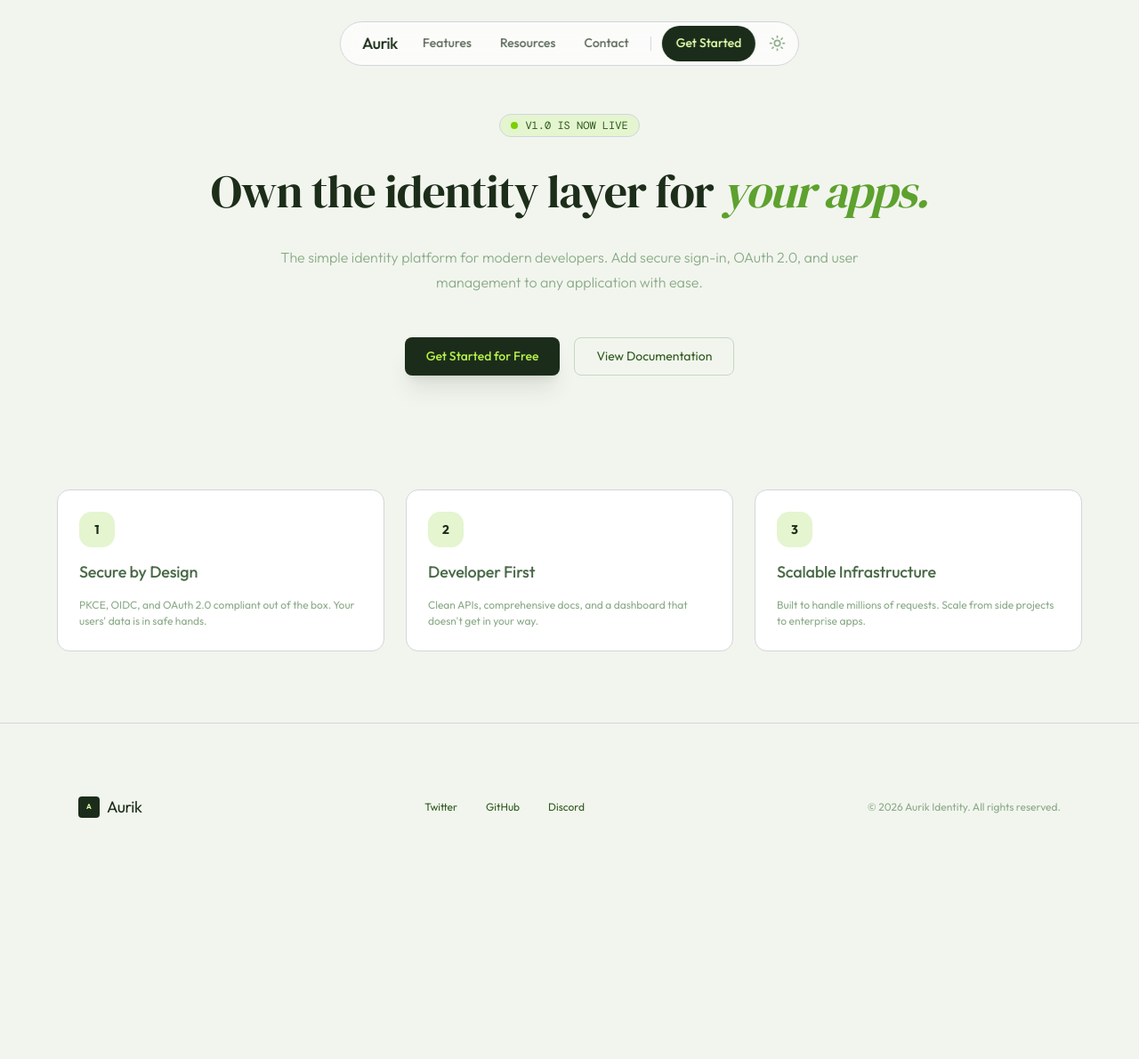
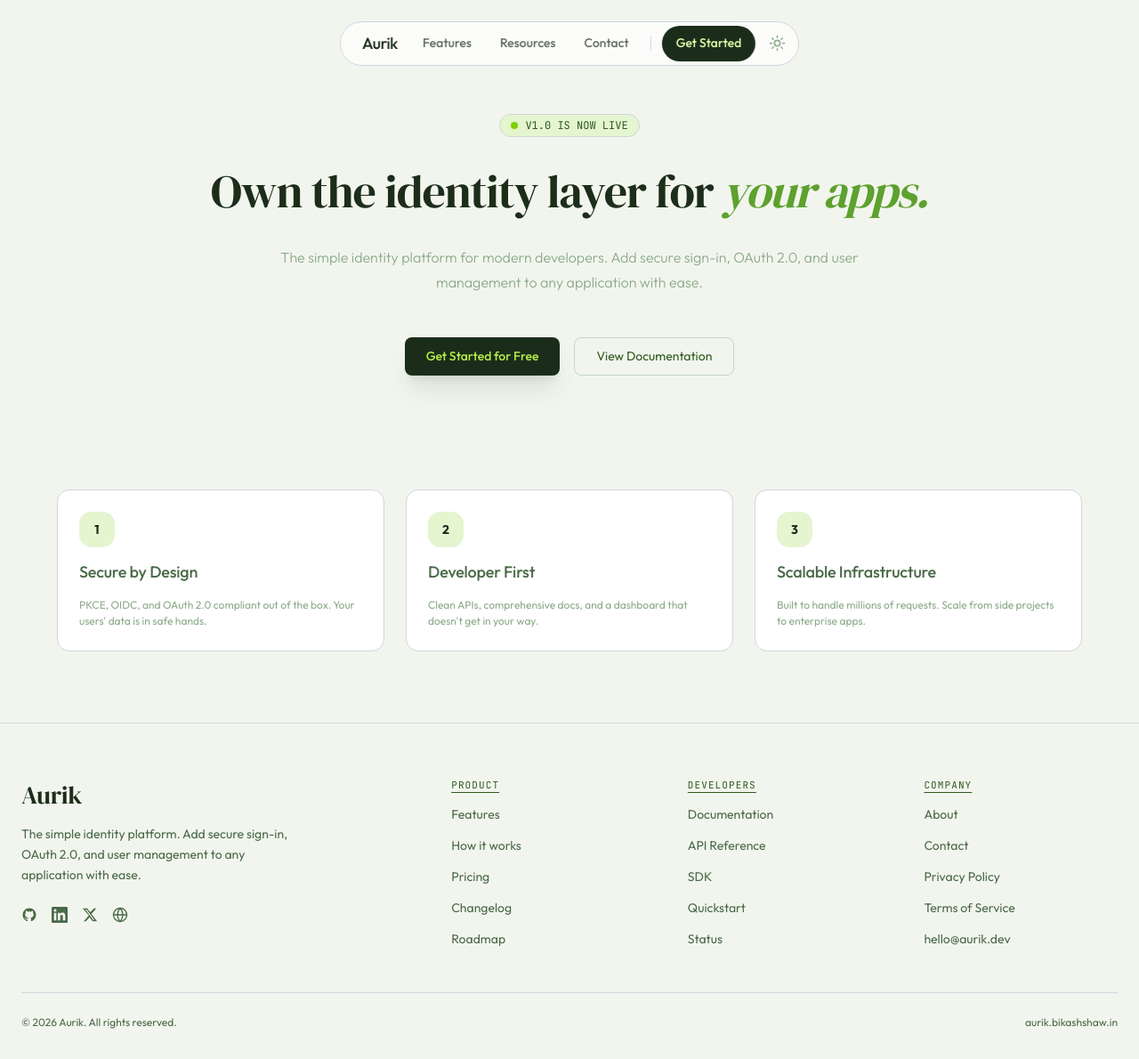
Before and after one commit to bikash138/Aurik, a Next.js app in the folder apps/web-app/: page / in a window 1280 px wide. Shown: the whole page at 89% size. Before the commit the page ends 1001 px from the top, so only its background shows below. Built offline with nearby package versions, Linux system fonts and the light colour scheme.

Commit message:
add footer

```diff
--- a/apps/web-app/src/app/globals.css
+++ b/apps/web-app/src/app/globals.css
@@ -54,12 +54,6 @@
    ════════════════════════════════════════════════════════════ */
 :root,
 [data-theme="light"] {
-
-  /* ── Font families (Next.js injects these via layout.tsx) ── */
-  --font-display: var(--font-display, Georgia, serif);
-  --font-body:    var(--font-body, system-ui, sans-serif);
-  --font-mono:    var(--font-mono, "Courier New", monospace);
-
   /* ── Type scale ── */
   --text-hero-size:    52px; --text-hero-lh:    1.1;  --text-hero-ls:    -0.02em;
   --text-h1-size:      36px; --text-h1-lh:      1.15; --text-h1-ls:      -0.02em;
@@ -89,6 +83,7 @@
   --color-lime:              #B8F04A;
   --color-lime-dark:         #2E5A1C;
   --color-lime-tint:         #E4F5D0;
+  --color-link-hover:        #111C10;
   --color-cta-bg:            #1B2D1A;
   --color-cta-text:          #B8F04A;
   --color-ghost-border:      #C4D8C0;
@@ -155,32 +150,33 @@
 [data-theme="dark"] {
 
   /* ── Aurik brand tokens ── */
-  --color-page-bg:           #131C24;
-  --color-page-bg-deep:      #0F1820;
+  --color-page-bg:           #141710;
+  --color-page-bg-deep:      #1A1E14;
   --color-brand:             #1B2D1A;
   --color-brand-deep:        #162212;
   --color-card-green:        #1B2B1A;
-  --color-border:               #1E2D3A;
-  --color-border-subtle:        #2A3D2E;
-  --color-text-heading:      #E8EFF5;
-  --color-text-body:         #4E6878;
-  --color-text-muted:        #2E4455;
+  --color-border:               #252A1E;
+  --color-border-subtle:        #2E3428;
+  --color-text-heading:      #DDE5D8;
+  --color-text-body:         #8A9E84;
+  --color-text-muted:        #526050;
   --color-text-on-brand:     #E8EFF5;
   --color-text-on-brand-muted: #7A9A78;
   --color-lime:              #B8F04A;
   --color-lime-dark:         #B8F04A;
   --color-lime-tint:         rgba(184,240,74,0.08);
+  --color-link-hover:        #96C835;
   --color-cta-bg:            #B8F04A;
   --color-cta-text:          #162008;
   --color-ghost-border:      rgba(184,240,74,0.25);
   --color-ghost-text:        #B8F04A;
-  --color-nav-link:          #4E6878;
+  --color-nav-link:          #8A9E84;
   --color-mono-text:         #B8F04A;
   --color-stat-num:          #B8F04A;
-  --color-sidebar-bg:        #0F1820;
+  --color-sidebar-bg:        #0E1109;
   --color-sidebar-active-bg: #1B2B1A;
   --color-sidebar-active-text: #B8F04A;
-  --color-sidebar-inactive:  #4E6878;
+  --color-sidebar-inactive:  #8A9E84;
   --color-badge-active-bg:   #1B2B1A; --color-badge-active-text:  #B8F04A;
   --color-badge-revoked-bg:  #2D1A1A; --color-badge-revoked-text: #F08080;
   --color-badge-warn-bg:     #2D2410; --color-badge-warn-text:    #EAB34A;
@@ -195,23 +191,23 @@
   .text-italic-accent { color: #B8F04A; }
 
   /* ── Shadcn semantic tokens ── */
-  --background:         #131C24;
-  --foreground:         #E8EFF5;
-  --card:               #1A2530;
-  --card-foreground:    #E8EFF5;
-  --popover:            #1A2530;
-  --popover-foreground: #E8EFF5;
+  --background:         #141710;
+  --foreground:         #DDE5D8;
+  --card:               #1A1E15;
+  --card-foreground:    #DDE5D8;
+  --popover:            #1A1E15;
+  --popover-foreground: #DDE5D8;
   --primary:            #B8F04A;
   --primary-foreground: #162008;
-  --secondary:          #1E2C3A;
+  --secondary:          #1E2419;
   --secondary-foreground: #B8F04A;
-  --muted:              #1E2C3A;
-  --muted-foreground:   #4E6878;
+  --muted:              #1E2419;
+  --muted-foreground:   #8A9E84;
   --accent:             rgba(184,240,74,0.08);
   --accent-foreground:  #B8F04A;
   --destructive:        #F08080;
-  --border:             #1E2D3A;
-  --input:              #0F1820;
+  --border:             #252A1E;
+  --input:              #0E1109;
   --ring:               #B8F04A;
   --sidebar:            #0F1820;
   --sidebar-foreground: #E8EFF5;
@@ -231,14 +227,14 @@
 /* OS dark mode fallback (when no data-theme set) */
 @media (prefers-color-scheme: dark) {
   :root:not([data-theme="light"]) {
-    --color-page-bg: #131C24; --color-page-bg-deep: #0F1820;
-    --color-text-heading: #E8EFF5; --color-text-body: #4E6878; --color-text-muted: #2E4455;
+    --color-page-bg: #141710; --color-page-bg-deep: #1A1E14;
+    --color-text-heading: #DDE5D8; --color-text-body: #8A9E84; --color-text-muted: #526050;
     --color-lime-dark: #B8F04A; --color-lime-tint: rgba(184,240,74,0.08);
     --color-cta-bg: #B8F04A; --color-cta-text: #162008;
     --color-mono-text: #B8F04A; --color-stat-num: #B8F04A;
-    --background: #131C24; --foreground: #E8EFF5;
-    --card: #1A2530; --card-foreground: #E8EFF5;
-    --popover: #1A2530; --popover-foreground: #E8EFF5;
+    --background: #141710; --foreground: #E8EFF5;
+    --card: #1A1E15; --card-foreground: #DDE5D8;
+    --popover: #1A1E15; --popover-foreground: #DDE5D8;
     --primary: #B8F04A; --primary-foreground: #162008;
     --secondary: #1E2C3A; --secondary-foreground: #B8F04A;
     --muted: #1E2C3A; --muted-foreground: #4E6878;
--- a/apps/web-app/src/app/layout.tsx
+++ b/apps/web-app/src/app/layout.tsx
@@ -1,5 +1,5 @@
 import type { Metadata } from "next";
-import { DM_Serif_Display, DM_Mono, Outfit } from "next/font/google";
+import { DM_Serif_Display, JetBrains_Mono, Outfit } from "next/font/google";
 import { Toaster } from "@/components/ui/sonner";
 import { TooltipProvider } from "@/components/ui/tooltip";
 import { ThemeProvider } from "@/components/theme-provider";
@@ -14,7 +14,7 @@ const dmSerifDisplay = DM_Serif_Display({
   preload: true,
 });
 
-const dmMono = DM_Mono({
+const jetbrainsMono = JetBrains_Mono({
   subsets: ["latin"],
   weight: ["400", "500"],
   style: ["normal"],
@@ -101,7 +101,7 @@ export default function RootLayout({
       suppressHydrationWarning
       className={`
         ${dmSerifDisplay.variable}
-        ${dmMono.variable}
+        ${jetbrainsMono.variable}
         ${outfit.variable} h-full antialiased`}
     >
       <body className="min-h-full flex flex-col">
--- a/apps/web-app/src/app/page.tsx
+++ b/apps/web-app/src/app/page.tsx
@@ -1,5 +1,6 @@
 "use client";
 
+import Footer from "@/components/Footer";
 import { Navbar } from "@/components/home/Navbar";
 
 export default function Home() {
@@ -20,12 +21,14 @@ export default function Home() {
           </div>
 
           <h1 className="text-hero text-heading max-w-4xl mx-auto leading-[1.1]">
-            Own the identity layer for <em className="text-italic-accent">your apps.</em>
+            Own the identity layer for{" "}
+            <em className="text-italic-accent">your apps.</em>
           </h1>
 
           <p className="text-body-lg text-muted-foreground max-w-2xl mx-auto">
-            The simple identity platform for modern developers. Add secure sign-in,
-            OAuth 2.0, and user management to any application with ease.
+            The simple identity platform for modern developers. Add secure
+            sign-in, OAuth 2.0, and user management to any application with
+            ease.
           </p>
 
           <div className="flex flex-col sm:flex-row items-center justify-center gap-4 pt-4">
@@ -46,38 +49,40 @@ export default function Home() {
         {/* FEATURE GRID PREVIEW */}
         <div className="max-w-6xl mx-auto mt-32 grid grid-cols-1 md:grid-cols-3 gap-6">
           <div className="card p-8 space-y-4">
-            <div className="h-10 w-10 rounded-xl bg-secondary flex items-center justify-center text-primary font-bold">1</div>
+            <div className="h-10 w-10 rounded-xl bg-secondary flex items-center justify-center text-primary font-bold">
+              1
+            </div>
             <h3 className="text-h3">Secure by Design</h3>
-            <p className="text-sm text-muted-foreground">PKCE, OIDC, and OAuth 2.0 compliant out of the box. Your users' data is in safe hands.</p>
+            <p className="text-sm text-muted-foreground">
+              PKCE, OIDC, and OAuth 2.0 compliant out of the box. Your users'
+              data is in safe hands.
+            </p>
           </div>
           <div className="card p-8 space-y-4">
-            <div className="h-10 w-10 rounded-xl bg-secondary flex items-center justify-center text-primary font-bold">2</div>
+            <div className="h-10 w-10 rounded-xl bg-secondary flex items-center justify-center text-primary font-bold">
+              2
+            </div>
             <h3 className="text-h3">Developer First</h3>
-            <p className="text-sm text-muted-foreground">Clean APIs, comprehensive docs, and a dashboard that doesn't get in your way.</p>
+            <p className="text-sm text-muted-foreground">
+              Clean APIs, comprehensive docs, and a dashboard that doesn't get
+              in your way.
+            </p>
           </div>
           <div className="card p-8 space-y-4">
-            <div className="h-10 w-10 rounded-xl bg-secondary flex items-center justify-center text-primary font-bold">3</div>
+            <div className="h-10 w-10 rounded-xl bg-secondary flex items-center justify-center text-primary font-bold">
+              3
+            </div>
             <h3 className="text-h3">Scalable Infrastructure</h3>
-            <p className="text-sm text-muted-foreground">Built to handle millions of requests. Scale from side projects to enterprise apps.</p>
+            <p className="text-sm text-muted-foreground">
+              Built to handle millions of requests. Scale from side projects to
+              enterprise apps.
+            </p>
           </div>
         </div>
       </main>
 
       {/* FOOTER */}
-      <footer className="py-20 border-t bg-card-subtle">
-        <div className="max-w-6xl mx-auto px-6 flex flex-col md:flex-row justify-between items-center gap-8">
-          <div className="flex items-center gap-2 no-underline">
-            <div className="flex h-6 w-6 items-center justify-center rounded bg-primary text-primary-foreground font-bold text-[8px]">A</div>
-            <span className="font-display text-lg tracking-tight text-foreground">Aurik</span>
-          </div>
-          <div className="flex gap-8 text-sm text-muted-foreground font-medium">
-            <a href="#" className="hover:text-foreground no-underline transition-colors">Twitter</a>
-            <a href="#" className="hover:text-foreground no-underline transition-colors">GitHub</a>
-            <a href="#" className="hover:text-foreground no-underline transition-colors">Discord</a>
-          </div>
-          <p className="text-xs text-muted-foreground">© 2026 Aurik Identity. All rights reserved.</p>
-        </div>
-      </footer>
+      <Footer />
     </div>
   );
 }
--- /dev/null
+++ b/apps/web-app/src/components/Footer.tsx
@@ -0,0 +1,68 @@
+import Link from "next/link";
+import { footerColumns } from "@/data/footer-links";
+import { socialLinks } from "@/data/social-links";
+
+export default function Footer() {
+  return (
+    <footer className="w-full bg-(--color-page-bg) border-t border-(--color-border)">
+      <div className="max-w-7xl mx-auto px-6 pt-16 pb-8">
+        {/* Main grid */}
+        <div className="grid grid-cols-1 md:grid-cols-[2fr_1fr_1fr_1fr] gap-12 pb-12">
+          {/* Brand column */}
+          <div className="flex flex-col gap-4">
+            <span className="text-h2 text-heading">Aurik</span>
+            <p className="text-body text-body-color max-w-xs">
+              The simple identity platform. Add secure sign-in, OAuth 2.0, and
+              user management to any application with ease.
+            </p>
+            <div className="flex items-center gap-4 mt-2">
+              {socialLinks.map(({ href, label, icon }) => (
+                <Link
+                  key={label}
+                  href={href}
+                  aria-label={label}
+                  target="_blank"
+                  rel="noopener noreferrer"
+                  className="text-body-color no-underline transition-colors duration-150 hover:text-(--color-link-hover)"
+                >
+                  {icon}
+                </Link>
+              ))}
+            </div>
+          </div>
+
+          {/* Nav columns */}
+          {footerColumns.map(({ heading, links }) => (
+            <div key={heading} className="flex flex-col gap-4">
+              <span className="text-eyebrow text-lime underline underline-offset-4">
+                {heading}
+              </span>
+              <nav className="flex flex-col gap-3">
+                {links.map(({ label, href }) => (
+                  <Link
+                    key={label}
+                    href={href}
+                    className="text-body text-body-color no-underline transition-colors duration-150 hover:text-(--color-link-hover)"
+                  >
+                    {label}
+                  </Link>
+                ))}
+              </nav>
+            </div>
+          ))}
+        </div>
+
+        {/* Divider */}
+        <hr className="divider" />
+
+        {/* Bottom bar */}
+        <div className="flex flex-col sm:flex-row justify-between items-start sm:items-center gap-2 pt-6">
+          <span className="text-sm text-body-color">
+            © {new Date().getFullYear()} Aurik. All rights reserved.
+          </span>
+          <span className="text-sm text-body-color">aurik.bikashshaw.in</span>
+        </div>
+      </div>
+    </footer>
+  );
+}
--- /dev/null
+++ b/apps/web-app/src/data/footer-links.ts
@@ -0,0 +1,37 @@
+export type FooterColumn = {
+  heading: string;
+  links: { label: string; href: string }[];
+};
+
+export const footerColumns: FooterColumn[] = [
+  {
+    heading: "Product",
+    links: [
+      { label: "Features",    href: "#features" },
+      { label: "How it works", href: "#how-it-works" },
+      { label: "Pricing",     href: "#pricing" },
+      { label: "Changelog",   href: "/changelog" },
+      { label: "Roadmap",     href: "/roadmap" },
+    ],
+  },
+  {
+    heading: "Developers",
+    links: [
+      { label: "Documentation", href: "/docs" },
+      { label: "API Reference", href: "/docs/api" },
+      { label: "SDK",           href: "/docs/sdk" },
+      { label: "Quickstart",    href: "/docs/quickstart" },
+      { label: "Status",        href: "https://status.aurik.dev" },
+    ],
+  },
+  {
+    heading: "Company",
+    links: [
+      { label: "About",            href: "/about" },
+      { label: "Contact",          href: "/contact" },
+      { label: "Privacy Policy",   href: "/privacy" },
+      { label: "Terms of Service", href: "/terms" },
+      { label: "hello@aurik.dev",  href: "mailto:hello@aurik.dev" },
+    ],
+  },
+];
--- /dev/null
+++ b/apps/web-app/src/data/nav-links.ts
@@ -0,0 +1,10 @@
+export type NavLink = {
+  label: string;
+  href: string;
+};
+
+export const navLinks: NavLink[] = [
+  { label: "Features", href: "#features" },
+  { label: "Resources", href: "/docs" },
+  { label: "Contact", href: "#contact" },
+];
--- /dev/null
+++ b/apps/web-app/src/data/social-links.tsx
@@ -0,0 +1,45 @@
+export type SocialLink = {
+  href: string;
+  label: string;
+  icon: React.ReactNode;
+};
+
+export const socialLinks: SocialLink[] = [
+  {
+    href: "https://github.com/bikashshaw",
+    label: "GitHub",
+    icon: (
+      <svg width="18" height="18" viewBox="0 0 24 24" fill="currentColor">
+        <path d="M12 2C6.477 2 2 6.477 2 12c0 4.418 2.865 8.166 6.839 9.489.5.092.682-.217.682-.482 0-.237-.009-.868-.014-1.703-2.782.604-3.369-1.341-3.369-1.341-.454-1.155-1.11-1.463-1.11-1.463-.908-.62.069-.608.069-.608 1.003.07 1.531 1.03 1.531 1.03.892 1.529 2.341 1.087 2.91.831.092-.646.35-1.086.636-1.336-2.22-.253-4.555-1.11-4.555-4.943 0-1.091.39-1.984 1.029-2.683-.103-.253-.446-1.27.098-2.647 0 0 .84-.269 2.75 1.025A9.578 9.578 0 0 1 12 6.836a9.59 9.59 0 0 1 2.504.337c1.909-1.294 2.747-1.025 2.747-1.025.546 1.377.202 2.394.1 2.647.64.699 1.028 1.592 1.028 2.683 0 3.842-2.339 4.687-4.566 4.935.359.309.678.919.678 1.852 0 1.336-.012 2.415-.012 2.743 0 .267.18.578.688.48C19.138 20.163 22 16.418 22 12c0-5.523-4.477-10-10-10z" />
+      </svg>
+    ),
+  },
+  {
+    href: "https://linkedin.com/in/bikashshaw",
+    label: "LinkedIn",
+    icon: (
+      <svg width="18" height="18" viewBox="0 0 24 24" fill="currentColor">
+        <path d="M20.447 20.452h-3.554v-5.569c0-1.328-.027-3.037-1.852-3.037-1.853 0-2.136 1.445-2.136 2.939v5.667H9.351V9h3.414v1.561h.046c.477-.9 1.637-1.85 3.37-1.85 3.601 0 4.267 2.37 4.267 5.455v6.286zM5.337 7.433a2.062 2.062 0 0 1-2.063-2.065 2.064 2.064 0 1 1 2.063 2.065zm1.782 13.019H3.555V9h3.564v11.452zM22.225 0H1.771C.792 0 0 .774 0 1.729v20.542C0 23.227.792 24 1.771 24h20.451C23.2 24 24 23.227 24 22.271V1.729C24 .774 23.2 0 22.222 0h.003z" />
+      </svg>
+    ),
+  },
+  {
+    href: "https://twitter.com/bikashshaw",
+    label: "Twitter",
+    icon: (
+      <svg width="18" height="18" viewBox="0 0 24 24" fill="currentColor">
+        <path d="M18.244 2.25h3.308l-7.227 8.26 8.502 11.24H16.17l-4.714-6.231-5.401 6.231H2.744l7.736-8.849L1.254 2.25H8.08l4.258 5.63 5.907-5.63zm-1.161 17.52h1.833L7.084 4.126H5.117z" />
+      </svg>
+    ),
+  },
+  {
+    href: "https://bikashshaw.in",
+    label: "Website",
+    icon: (
+      <svg width="18" height="18" viewBox="0 0 24 24" fill="none" stroke="currentColor" strokeWidth="1.8" strokeLinecap="round" strokeLinejoin="round">
+        <circle cx="12" cy="12" r="10" />
+        <path d="M2 12h20M12 2a15.3 15.3 0 0 1 4 10 15.3 15.3 0 0 1-4 10 15.3 15.3 0 0 1-4-10 15.3 15.3 0 0 1 4-10z" />
+      </svg>
+    ),
+  },
+];
```
Also changed, not shown: apps/web-app/src/components/home/Navbar.tsx (+10 -20 lines).
